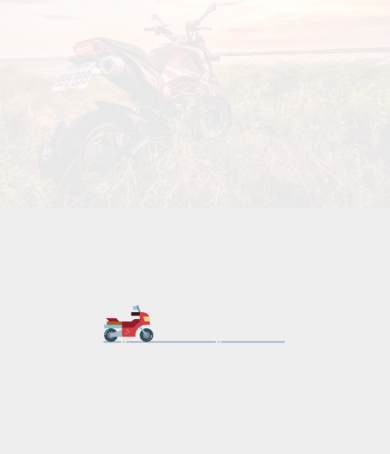
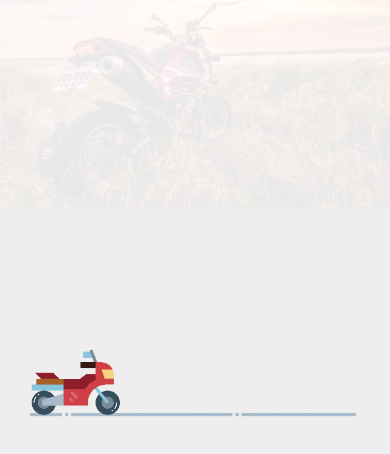
Before and after one commit to nicolayeh/namecard, a plain HTML site: page index.html in a window 390 px wide. Drawn offline with Linux system fonts and the light colour scheme.

Commit message:
fix icon

```diff
--- a/index.html
+++ b/index.html
@@ -9,11 +9,11 @@
     <link rel="shortcut icon" href="./pic/favicon.png" type="image/x-icon" />
 	<link rel="icon" href="./pic/favicon.ico" type="image/x-icon" />
 	<meta name="viewport" content="width=device-width, initial-scale=1">
-	<!-- load CSS -->
-	<link rel="stylesheet" href="./css/main.css">
-	<!-- load JS -->
+	<!-- load CSS
+	<link rel="stylesheet" href="./css/main.css">-->
+	<!-- load JS
 	<script src="./js/jquery-3.3.1.min.js"></script>
-	<script src="./js/main.js"></script>
+	<script src="./js/main.js"></script>-->
 
 </head>
 <body>
@@ -120,6 +120,17 @@
     margin: 0rem;
     height: 50vh;
 }
+
+@media (max-width: 991.98px) {
+.icon{
+    width: 90%;
+    padding: 40vh 0px;
+
+}
+}
+
+
+
     </style>
 <section id="main">
     <div class="bg">
```
